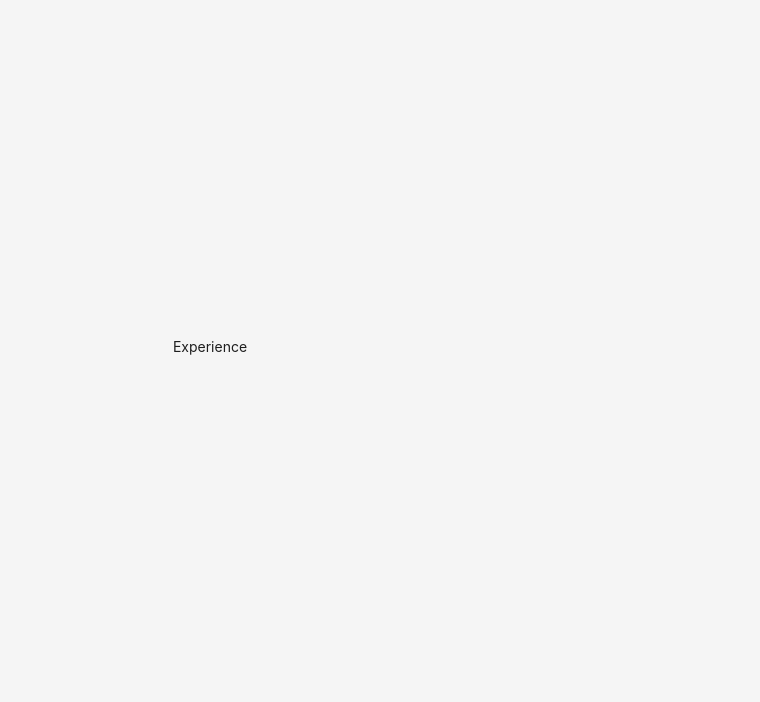
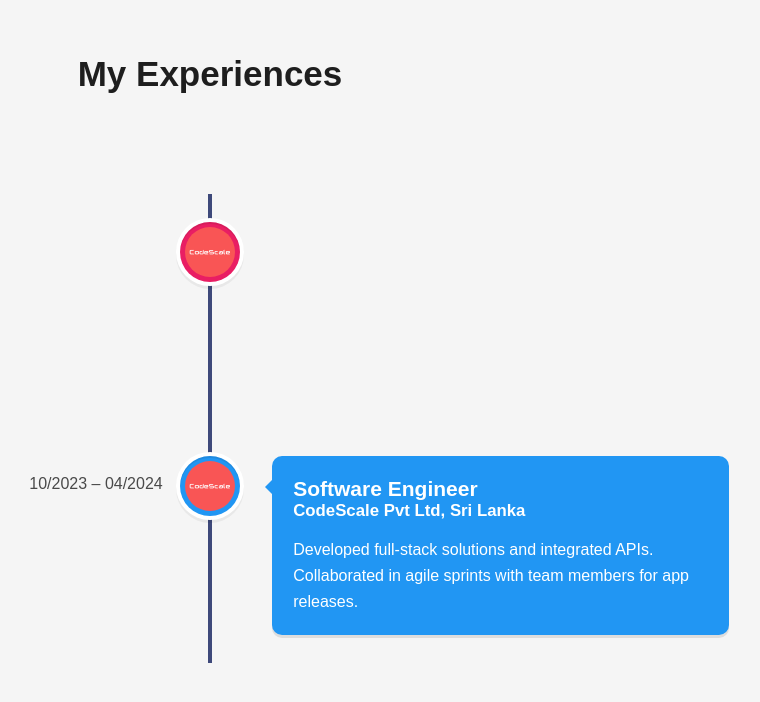
Before and after one commit to JaninduDiz/portfolio, a React (Vite) app: page / in a window 1280 px wide. Shown: the part 1814-2516 px from the top of the page, without its empty margins (430-1190 px from the left). Built offline with nearby package versions, Linux system fonts and the light colour scheme.

Commit message:
feat: implement Experience section with vertical timeline and styling

```diff
--- a/src/sections/Experience.jsx
+++ b/src/sections/Experience.jsx
@@ -1,7 +1,59 @@
 import React from "react";
+import {
+  VerticalTimeline,
+  VerticalTimelineElement,
+} from "react-vertical-timeline-component";
+import "react-vertical-timeline-component/style.min.css";
+import { EXPERIENCES } from "../constants";
+import "./css/Experience.css";
 
 function Experience() {
-  return <div>Experience</div>;
+  return (
+    <div className="experiences-container">
+      <h1 className="experiences-title">My Experiences</h1>
+      <VerticalTimeline lineColor="#3e497a" className="vertical-timeline">
+        {EXPERIENCES.map((experience, index) => (
+          <VerticalTimelineElement
+            key={index}
+            className="vertical-timeline-element--work"
+            contentStyle={{ background: experience.bgColor, color: "#fff" }}
+            date={experience.dateText}
+            dateClassName="date-text"
+            iconStyle={{
+              background: experience.bgColor,
+              alignItems: "center",
+              justifyContent: "center",
+              display: "flex",
+              alignContent: "center",
+              flexDirection: "column",
+            }}
+            icon={
+              <img
+                src={experience.icon}
+                alt="Icon"
+                width={50}
+                height={50}
+                style={{ borderRadius: "50%" }}
+              />
+            }
+            contentArrowStyle={{
+              borderRight: "7px solid " + experience.bgColor,
+            }}
+          >
+            <h3 className="vertical-timeline-element-title">
+              {experience.title}
+            </h3>
+            <h4 className="vertical-timeline-element-subtitle">
+              {experience.subtitle}
+            </h4>
+            <p className="vertical-timeline-element-description">
+              {experience.workDescription}
+            </p>
+          </VerticalTimelineElement>
+        ))}
+      </VerticalTimeline>
+    </div>
+  );
 }
 
 export default Experience;
--- /dev/null
+++ b/src/sections/css/Experience.css
@@ -0,0 +1,45 @@
+/* Container for the Experiences section */
+.experiences-container {
+  padding: 20px;
+  font-family: Arial, sans-serif;
+}
+
+/* Style for the title */
+.experiences-title {
+  font-size: 2.5em;
+  text-align: center;
+  margin-bottom: 100px;
+}
+
+.vertical-timeline-element {
+  color: #fff;
+}
+
+.vertical-timeline-element-title {
+  font-size: 1.5em;
+  color: #fff;
+  text-align: left;
+}
+
+.vertical-timeline-element-subtitle {
+  font-size: 1.2em;
+  color: #fff;
+  text-align: left;
+}
+
+.vertical-timeline-element-description {
+  font-size: 1em;
+  color: #fff;
+  text-align: left;
+}
+
+.date-text {
+  font-size: 1.2em;
+  color: #000;
+}
+.vertical-timeline-element-content {
+  background: #000;
+  color: #fff;
+  padding: 20px;
+  border-radius: 10px;
+}
```
